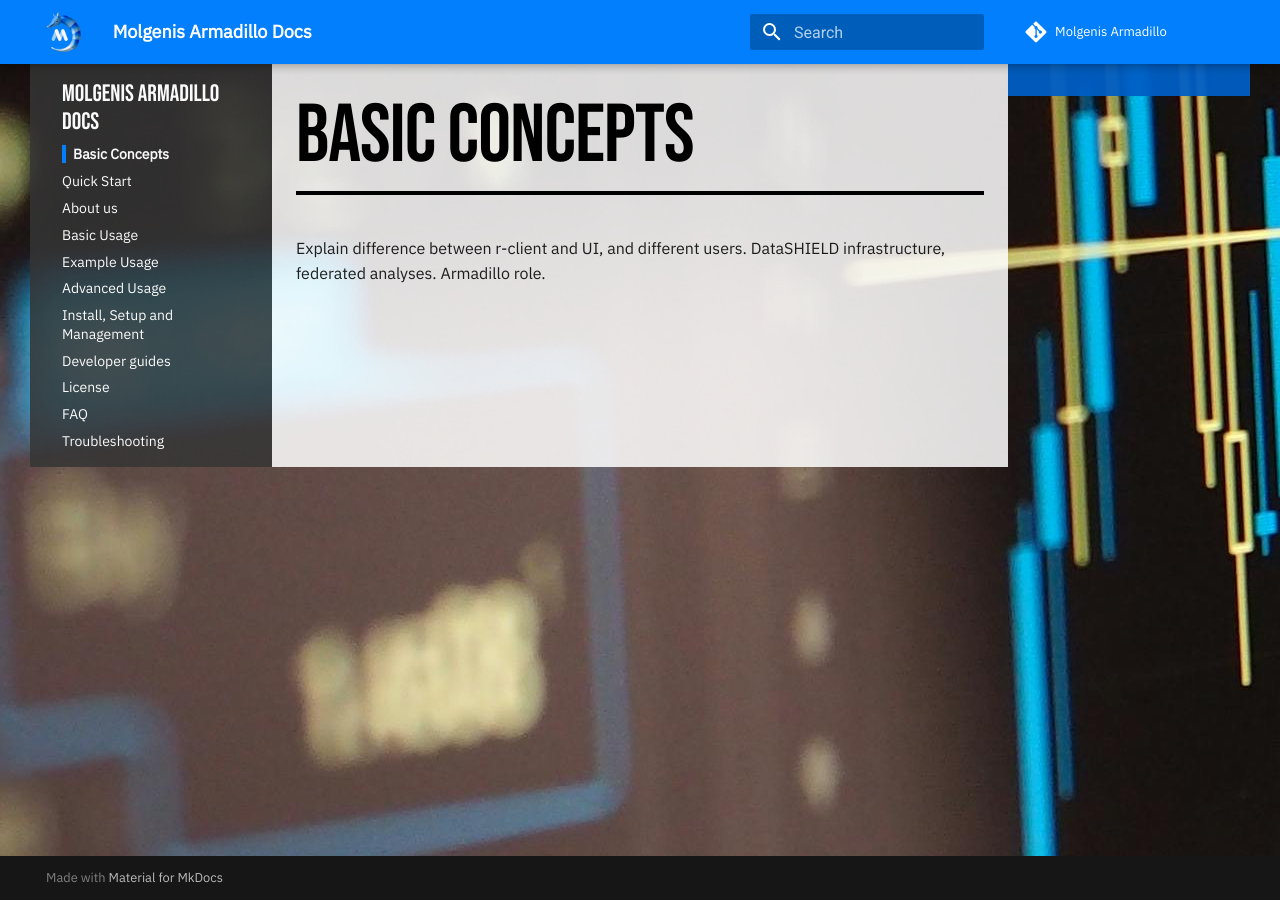
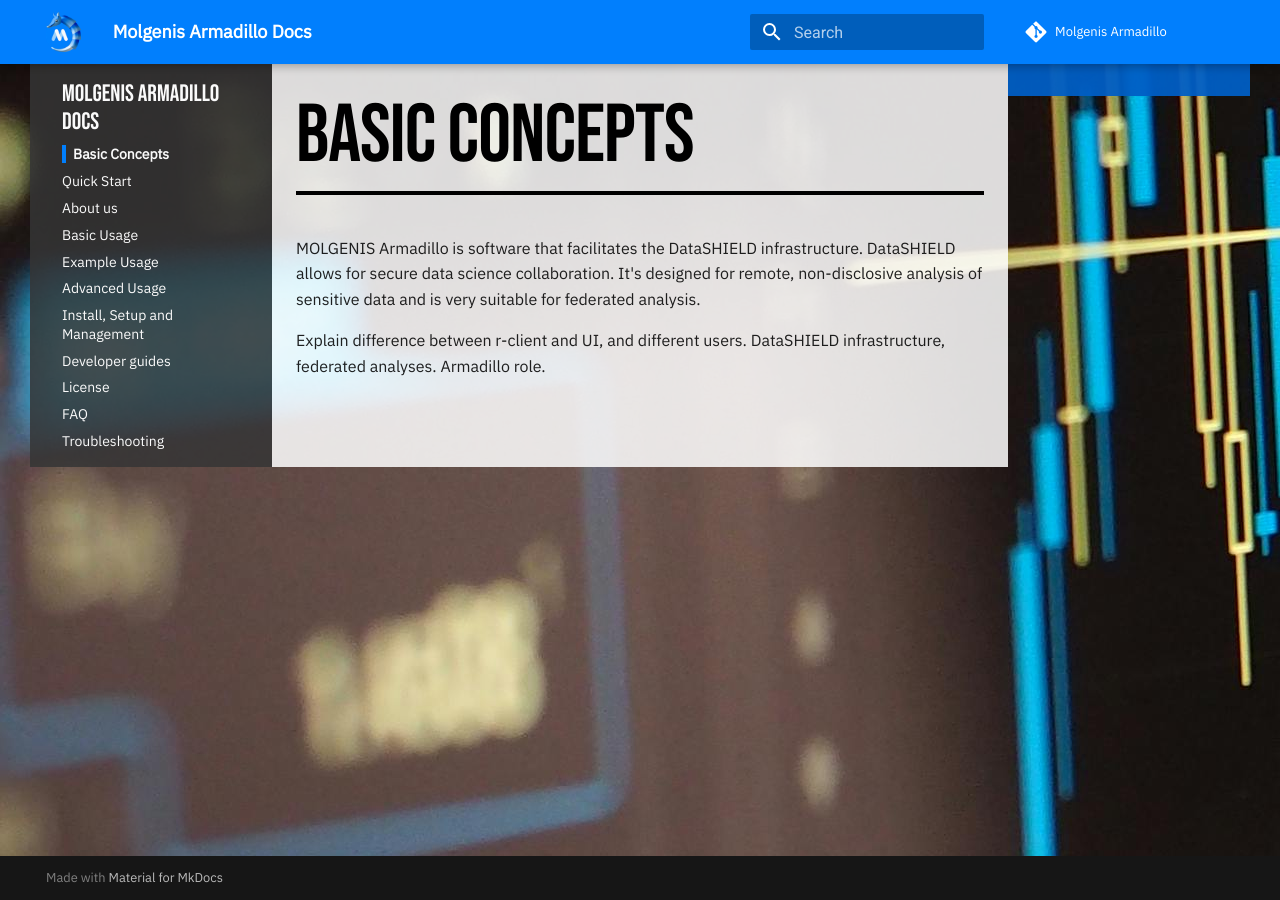
Before and after one commit to molgenis/molgenis-service-armadillo, an MkDocs documentation site: the page built from docs/pages/basic_concepts.md, in a window 1280 px wide. Built offline with MkDocs 1.6.1 and Material for MkDocs 9.7.7, drawn with Linux system fonts in a browser that asks for light colours; comment, search, counter and statistics services are not loaded.

Commit message:
docs: make start with basic concepts

```diff
--- a/docs/pages/basic_concepts.md
+++ b/docs/pages/basic_concepts.md
@@ -1,2 +1,6 @@
 # Basic concepts
+MOLGENIS Armadillo is software that facilitates the DataSHIELD infrastructure. DataSHIELD allows for secure data science
+collaboration. It's designed for remote, non-disclosive analysis of sensitive data and is very suitable for federated
+analysis.
+
 Explain difference between r-client and UI, and different users. DataSHIELD infrastructure, federated analyses. Armadillo role.
```
